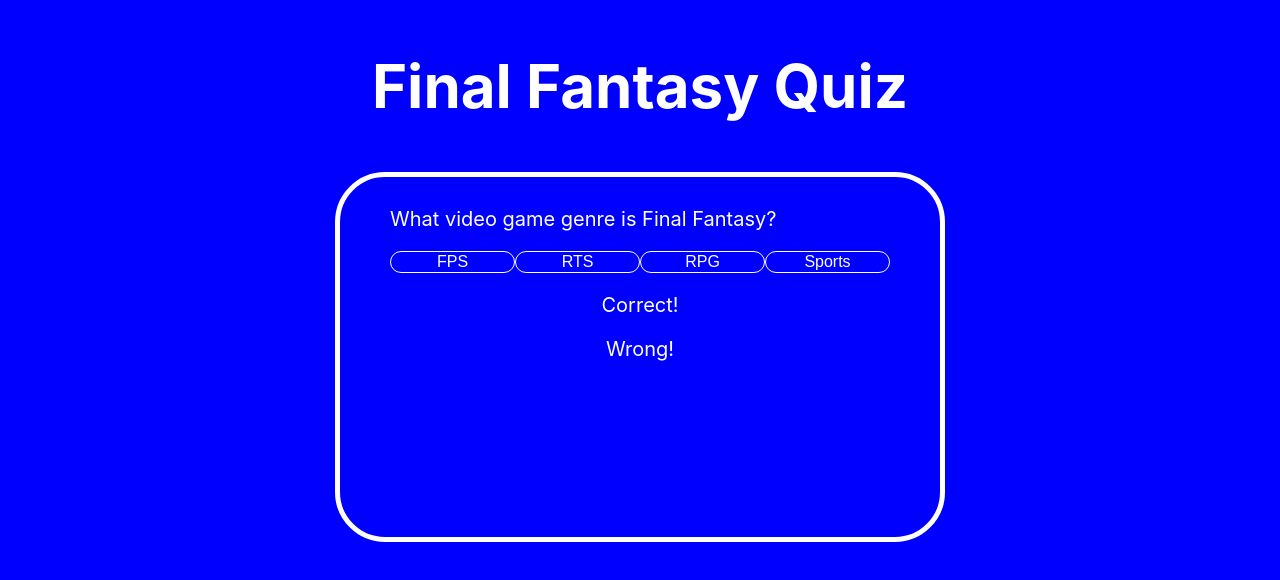
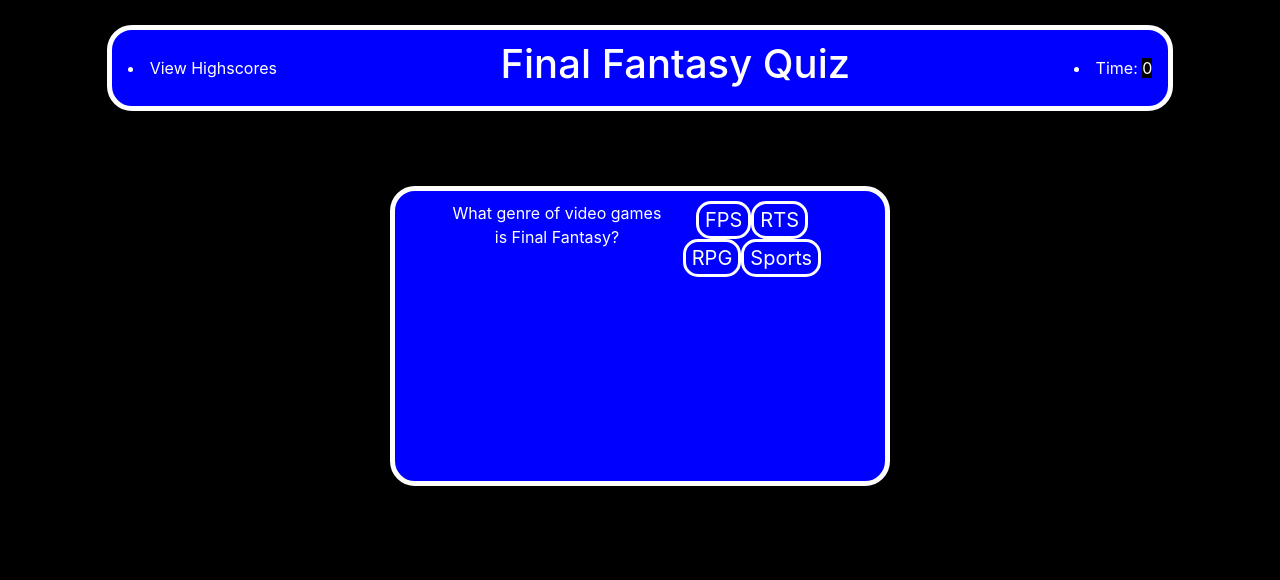
Before and after one commit to Merkraith/Final-Fantasy-Quiz, a plain HTML site: page index.html in a window 1280 px wide. Both pictures are taken after a click on the button "Start". Drawn offline with nearby package versions, Linux system fonts and the light colour scheme.

Commit message:
major rehaul on the quiz, redid HTML and CSS, scrapped most of old JS code

```diff
--- a/index.html
+++ b/index.html
@@ -4,45 +4,48 @@
 <head>
     <meta charset="UTF-8">
     <meta name="viewport" content="width=device-width, initial-scale=1.0">
+    <link rel="stylesheet" href="https://stackpath.bootstrapcdn.com/bootstrap/4.3.1/css/bootstrap.min.css" />
     <meta http-equiv="X-UA-Compatible" content="ie=edge">
     <link rel="stylesheet" href="./newstyles.css">
     <title>Final Fantasy Quiz</title>
 </head>
+
 <body>
-    <nav>
-        <div id="countdown"></div>
-        <h1 id=title> Final Fantasy Quiz</h1>
-        <div id="score"></div>
+    <nav class="col-10 mx-auto navbar">
+        <li class="nav-item text-right">
+            <a href="#">View Highscores</a>
+        </li>
+
+        <h1>Final Fantasy Quiz</h1>
+
+        <li class="nav-item text-right">
+            Time:
+            <span id="timer">0</span>
+        </li>
     </nav>
 
+    <div class="container">
+        <div class="quizBox" id="startBox">
 
-    <div class="grid">
-        <div id="quiz">
-            <div id="start">
-                <h1> Click start to play!</h1>
-                <button id="btn" onclick="startQuiz()">Start</button>
+            <h1> Click start to play!</h1>
+            <h3>90 seconds to answer 4 questions</h3>
+            <h3>Wrong answers decrease time</h3>
+
+            <button class="btn" id="startBtn" onclick="startQuiz()">Start</button>
+
+        </div>
+
+        <div class="quizBox" id="questionBox">
+
+            <p id="question"></p><br>
+
+            <div id="choices">
+
             </div>
-            <!-- <hr style="margin-top: 20px"> -->
-
-            <p id="question"></p>
-
-            <div id="buttons">
-                <button id="btn0"><span id="choice0"></span></button>
-                <button id="btn1"><span id="choice1"></span></button>
-                <button id="btn2"><span id="choice2"></span></button>
-                <button id="btn3"><span id="choice3"></span></button>
-            </div>
-
-            <!-- <hr style="margin-top: 50px"> -->
-
-            <footer>
-                <p id="correct">Correct!</p>
-                <p id="wrong">Wrong!</p>
-            </footer>
         </div>
     </div>
-    <script src="quiz_controller.js"></script>
-    <script src="question.js"></script>
+
     <script src="script.js"></script>
 </body>
+
 </html>
--- a/newstyles.css
+++ b/newstyles.css
@@ -1,104 +1,138 @@
+* {
+    background-color: black;
+}
+
+.timer {
+    color: white;
+    background-color: blue;
+}
+a {
+    color: white;
+}
+
+li {
+    background-color: blue;
+    color: white;
+}
+
+
 body {
-    background-color: blue;
+    background-color:black;
     align-items: center;
 }
 
-.grid {
+.navbar {
+    background-color: blue;
+    border-radius: 25px;
+    border: 5px solid white;
+    text-align: center;
+    padding: 10px 50px px 50px;
+    margin-top: 25px;
+    margin-bottom: 75px;
+}
+
+h1 {
+    font-family: -apple-system, BlinkMacSystemFont, 'Segoe UI', Roboto, Oxygen, Ubuntu, Cantarell, 'Open Sans', 'Helvetica Neue', sans-serif;
+    font-size: 40px;
+    text-align: center;
+    color: white;
+    background-color: blue;
+    padding: 2px 0px;
+}
+
+h3 {
+    font-family: -apple-system, BlinkMacSystemFont, 'Segoe UI', Roboto, Oxygen, Ubuntu, Cantarell, 'Open Sans', 'Helvetica Neue', sans-serif;
+    font-size: 20px;
+    text-align: center;
+    color: white;
+    background-color: blue;
+    padding: 2px 0px;
+}
+
+.container {
     width: 500px;
     height: 300px;
     margin: 0 auto;
     background-color: blue;
     padding: 10px 50px 50px 50px;
-    border-radius: 50px;
+    border-radius: 25px;
     border: 5px solid white;
     text-align: center;
 }
 
-.grid h1 {
+
+.quizBox {
+    background-color: blue;
+}
+
+
+
+.#question {
     font-family: -apple-system, BlinkMacSystemFont, 'Segoe UI', Roboto, Oxygen, Ubuntu, Cantarell, 'Open Sans', 'Helvetica Neue', sans-serif;
+    font-size: 20px;
+    color: white;
     background-color: blue;
-    font-size: 40px;
-    text-align: center;
-    color: white;
-    padding: 2px 0px;
-    border-radius: 50px;
     text-align: center;
 }
 
-.grid #question {
-    font-family: -apple-system, BlinkMacSystemFont, 'Segoe UI', Roboto, Oxygen, Ubuntu, Cantarell, 'Open Sans', 'Helvetica Neue', sans-serif;
-    font-size: 20px;
-    color: white;
-    text-align: center;
+#questionBox {
+    background-color: blue;
+    align-content: center;
 }
 
-#buttons {
-    margin-top: auto;
+button {
+    background-color: blue;
 }
 
-#btn {
+p {
+    background-color: blue;
+    color: white;
+}
+
+
+.btn {
     font-size: 20px;
     border: 4px solid white;
     background-color: blue;
-    border-radius: 50px;
+    border-radius: 15px;
     border: 3px solid white;
-    padding: 5px;
+    padding: 5px, 5px;
     text-decoration: none;
     color: white;
     margin: 0 auto;
   }
 
-#btn:hover {
+button {
+    font-size: 20px;
+    border: 4px solid white;
+    background-color: blue;
+    border-radius: 15px;
+    border: 3px solid white;
+    padding: 5px, 5px;
+    text-decoration: none;
+    color: white;
+    margin: 0 auto;
+  }
+
+#startBtn {
+    margin-top: 50px;
+}
+
+.btn:hover {
     cursor: pointer;
     background-color: darkblue;
 }
 
-#btn0, #btn1, #btn2, #btn3 {
+#choices {
     background-color: blue;
-    width: 250px;
-    font-size: 16px;
-    color: white;
-    border: 1px solid white;
-    border-radius: 50px;
-    margin: 0 auto;
-    padding: 10px, 10px;
 }
 
-#btn0:hover, #btn1:hover, #btn2:hover, #btn3:hover {
-    cursor: pointer;
-    background-color: darkblue;
-}
 
-#btn0:focus, #btn1:focus, #btn2:focus, #btn3:focus {
-    outline: black;
-}
 
-nav {
-    background-color: blue;
-    padding: 10px, 10px;
-    margin: 0 auto;
-}
-
-#countdown {
+/* #countdown {
     float: left;
 }
 
 #score {
     float: right;
-}
-
-#title {
-    font-size: 60px;
-    color: white;
-    font-family: -apple-system, BlinkMacSystemFont, 'Segoe UI', Roboto, Oxygen, Ubuntu, Cantarell, 'Open Sans', 'Helvetica Neue', sans-serif;
-    float: none;
-    flex: none;
-    text-align: center
-    ;
-}
-
-footer {
-    font-family: -apple-system, BlinkMacSystemFont, 'Segoe UI', Roboto, Oxygen, Ubuntu, Cantarell, 'Open Sans', 'Helvetica Neue', sans-serif;
-    font-size: 20px;
-    color: white;
-}
+} */
--- a/script.js
+++ b/script.js
@@ -1,66 +1,64 @@
-let countdown = document.querySelector("countdown");
-let score = document.querySelector("score");
+let startBtn = document.querySelector("#startBtn")
+let startBox = document.querySelector("#startBox")
+let questionDiv = document.getElementById("question");
+let currentQuestion;
+let currentChoices;
+let timeLeft = 0;
+let timer = document.querySelector("#timer");
+
+
 // Hiding text and buttons that will be used for questions and choices
 
-document.getElementById("question").style.display = "none";
-document.getElementById("buttons").style.display = "none";
+document.querySelector("#questionBox").style.display = "none";
 
 // Start button is clicked, start screen is hidden and then quiz display shows up
 
 function startQuiz() {
-    document.getElementById("start").style.display = "none";
-    document.getElementById("question").style.display = "flex";
-    document.getElementById("buttons").style.display = "flex";
-    populate();
+    document.querySelector("#startBox").style.display = "none";
+    document.querySelector("#questionBox").style.display = "flex";
+    quizgame();
 }
 
-function populate() {
-    if (quiz.isEnded()) {
+// make a list of objects representing the quiz data
+// remember that when we want to organize data in JS we typically use objects
+let quizQuestions = [
+    {
+        question: "What genre of video games is Final Fantasy?",
+        choices: ["FPS", "RTS", "RPG", "Sports"],
+        answer: "RPG",
+      },
+      {
+        question: "Which Final Fantasy game has the character Cloud Strife?",
+        choices: ["FFI", "FFVII", "FFVIII", "FFXV"],
+        answer: "FFVII"
+      },
+      {
+        question: "What character name is used in most games?",
+        choices: ["Cid", "Terra", "Erdrick", "Bob"],
+        answer: "Cid"
+      },
+      {
+        question: "Final Fantasy III(snes) is really:",
+        choices: ["FFIV", "FFVI", "FFIX", "FFIII"],
+        answer: "FFVI"
+      },
+  ];
+  // keep track of the question we are currently on
+
+  function quizgame() {
+    if (quizQuestions.length === 0) {
+        endGame();
     }
-    else {
-        //show question
-        let element = document.getElementById("question");
-        element.innerHTML = quiz.getQuestionIndex().text;
+    currentQuestion = quizQuestions.shift()
+    console.log(currentQuestion);
+    currentQuestion.textContent = "";
+    document.getElementById("choices").textContent = "";
+    questionDiv.textContent = currentQuestion.question;
+    for (i = 0; i < currentQuestion.choices.length; i++) {
+        const button = document.createElement("button");
+        button.textContent = currentQuestion.choices[i];
+        document.getElementById("choices").appendChild(button);
+        // button.addEventListener("click", verifyAnswer);
+    }
 
-        //show choices
-        let choices = quiz.getQuestionIndex().choices;
-        for (let i = 0; i < choices.length; i++) {
-            let element = document.getElementById("choice" + i);
-            element.innerHTML = choices[i];
-            guess("btn" + i, choices[i]);
-        }
-    }
-};
-
-function guess(id, guess) {
-    let button = document.getElementById(id);
-    button.onclick = function () {
-        quiz.guess(guess);
-        populate();
-    }
 }
-
-let questions = [
-    new Question("What video game genre is Final Fantasy?", ["FPS", "RTS", "RPG", "Sports"], "RPG"),
-    new Question("Which Final Fantasy game has the character Cloud Strife?", ["FFI", "FFVII", "FFVIII", "FFXV"], "FFVII"),
-    new Question("What character name is used in most games?", ["Cid", "Terra", "Erdrick", "Bob"], "Cid"),
-    new Question("Final Fantasy III(snes) is really:", ["FFIV", "FFVI", "FFIX", "FFIII"], "FFVI")
-];
-
-let quiz = new Quiz(questions);
-
-populate();
-
-// function showProgress() {
-//     let currentQuestionNumber = quiz.quesitonIndex + 1;
-//     let element = document.getElementById("progress");
-//     element.innerHTML = "Question " + currentQuestionNumber + "of " + quiz.questions.length;
-
-// }
-
-// function showScores() {
-//     let gameOverHtml = "<h1>Result</h1>";
-//     gameOverHtml += "<h2 id='score'> Your scores: " + quiz.score + "</h2>";
-//     let element = document.getElementById("quiz");
-//     element.innerHTML = gameOverHtml;
-// }
```
